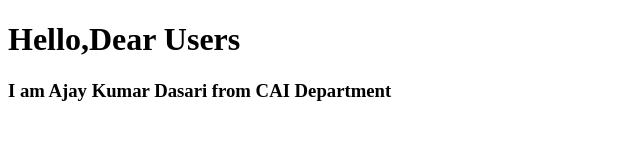
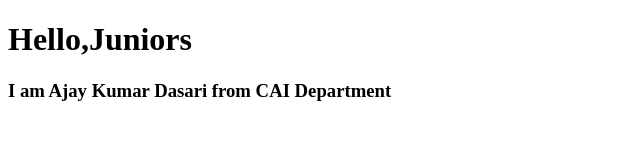
Before and after one commit to AjayKumar91088/testing, a plain HTML site: page index.html.html in a window 1280 px wide. Shown: the whole page, without its empty margins (0-640 px from the left). Drawn offline with Linux system fonts and the light colour scheme.

Commit message:
Rename first.html to index.html

```diff
--- a/first.html
+++ b/index.html.html
@@ -6,7 +6,7 @@
     <title>Document</title>
 </head>
 <body>
-    <h1>Hello,Dear Users</h1>
+    <h1>Hello,Juniors</h1>
     <h3>I am Ajay Kumar Dasari from CAI Department</h3>
 </body>
 </html>
```
